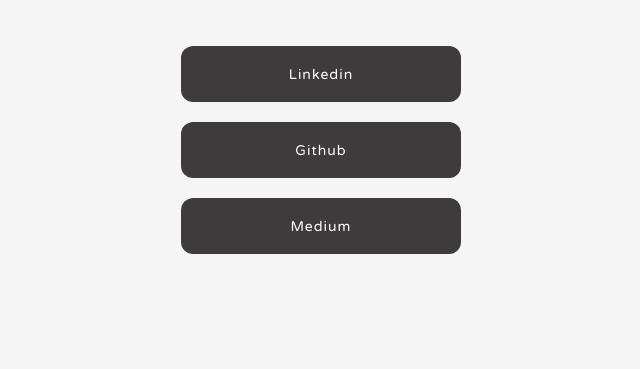
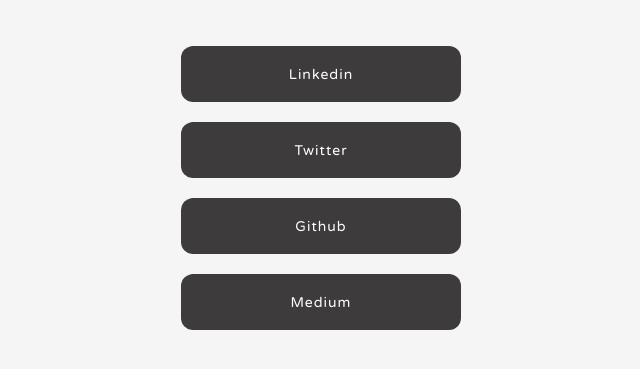
Before and after one commit to balramsinghindia/mvp-portfolio, a plain HTML site: page index.html in a window 1280 px wide. Shown: the part 305-674 px from the top of the page, without its empty margins (319-959 px from the left). Drawn offline with Linux system fonts and the light colour scheme.

Commit message:
Update index.html

```diff
--- a/index.html
+++ b/index.html
@@ -22,6 +22,7 @@
         <p><a href="mailto:singhbalram786@gmail.com">singhbalram786@gmail.com</a></p>
     </div>
     <a class="block instgram" href="https://www.linkedin.com/in/balramsingh/" target="_blank">Linkedin</a>
+    <a class="block instgram" href="https://twitter.com/ERBALRAMSINGH" target="_blank">Twitter</a>
     <a class="block dribbble" href="https://github.com/balramsinghindia/" target="_blank">Github</a>
     <a class="block behance" href="https://medium.com/@reactjavascript/" target="_blank">Medium</a>
 
```
